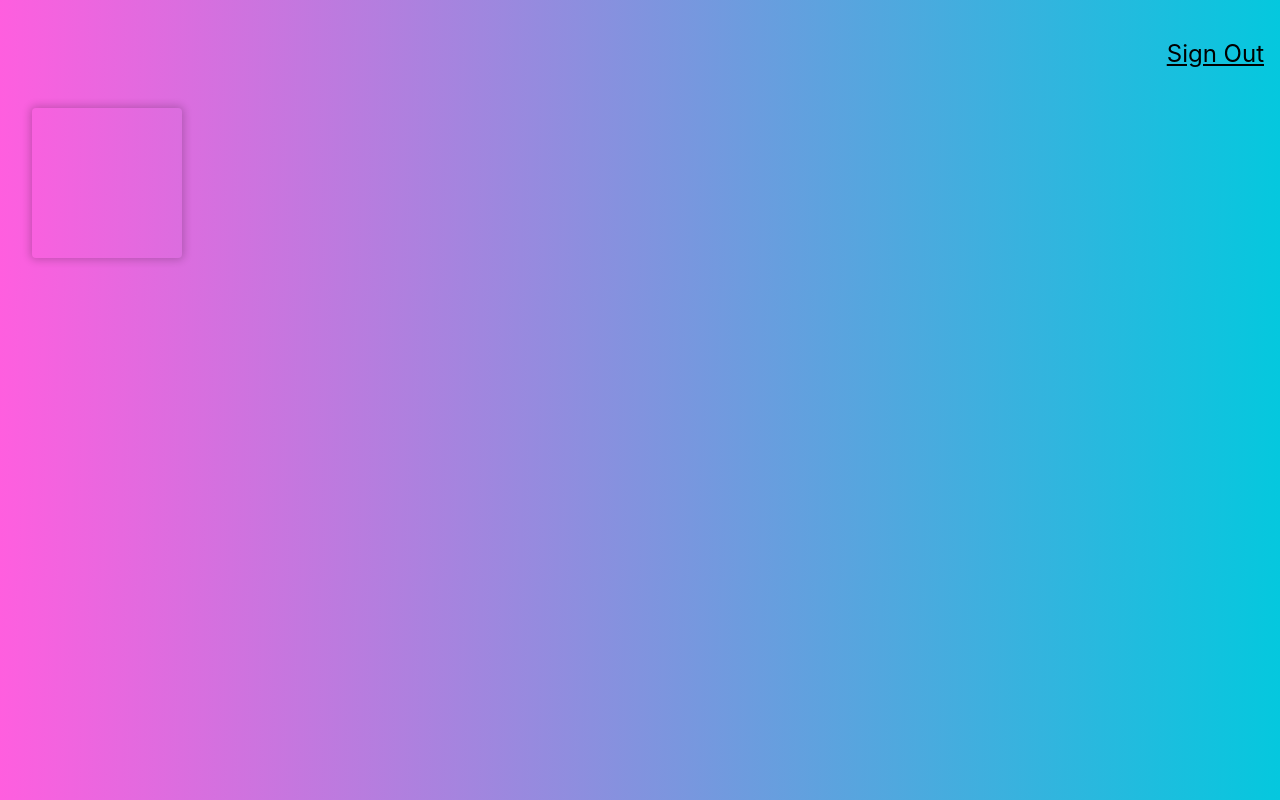
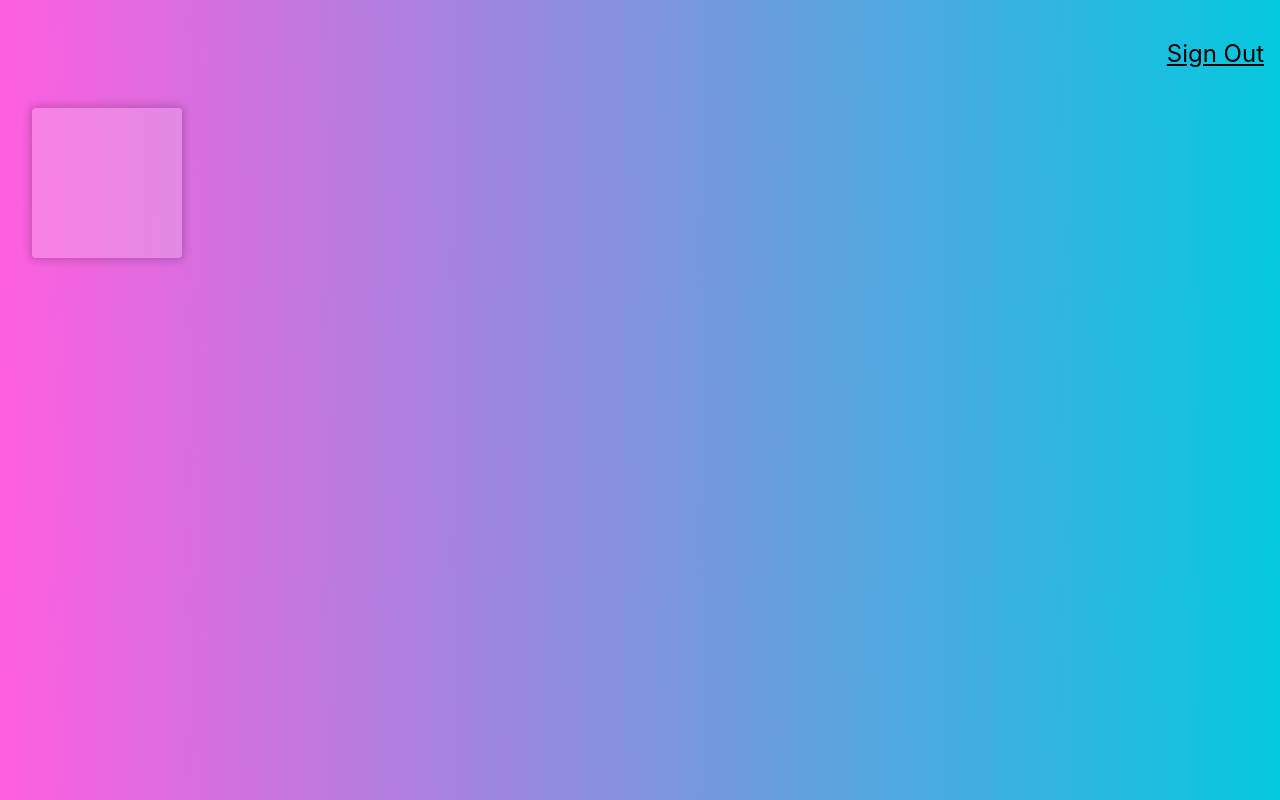
Before and after one commit to DeboraBucci/smart_brain, a React (Create React App) app: page / in a window 1280 px wide. Built offline with nearby package versions, Linux system fonts and the light colour scheme.

Commit message:
create stylesheet for the Logo component and import it

```diff
--- /dev/null
+++ b/src/components/logo/Logo.css
@@ -0,0 +1,3 @@
+.Tilt {
+  background: rgba(255, 255, 255, 0.2);
+}
--- a/src/components/logo/Logo.js
+++ b/src/components/logo/Logo.js
@@ -1,5 +1,6 @@
 import React from "react";
 import Tilt from "react-parallax-tilt";
+import "./Logo.css";
 
 const Logo = () => {
   return (
```
